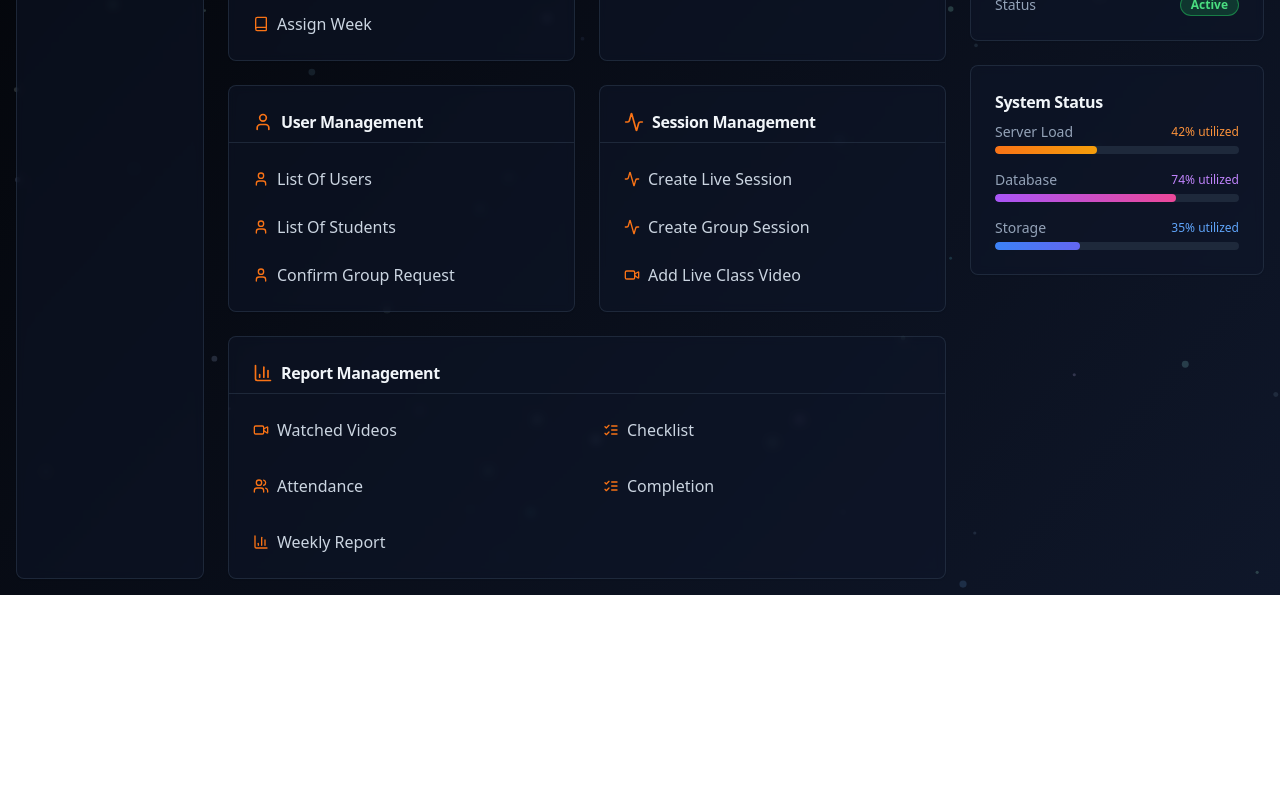
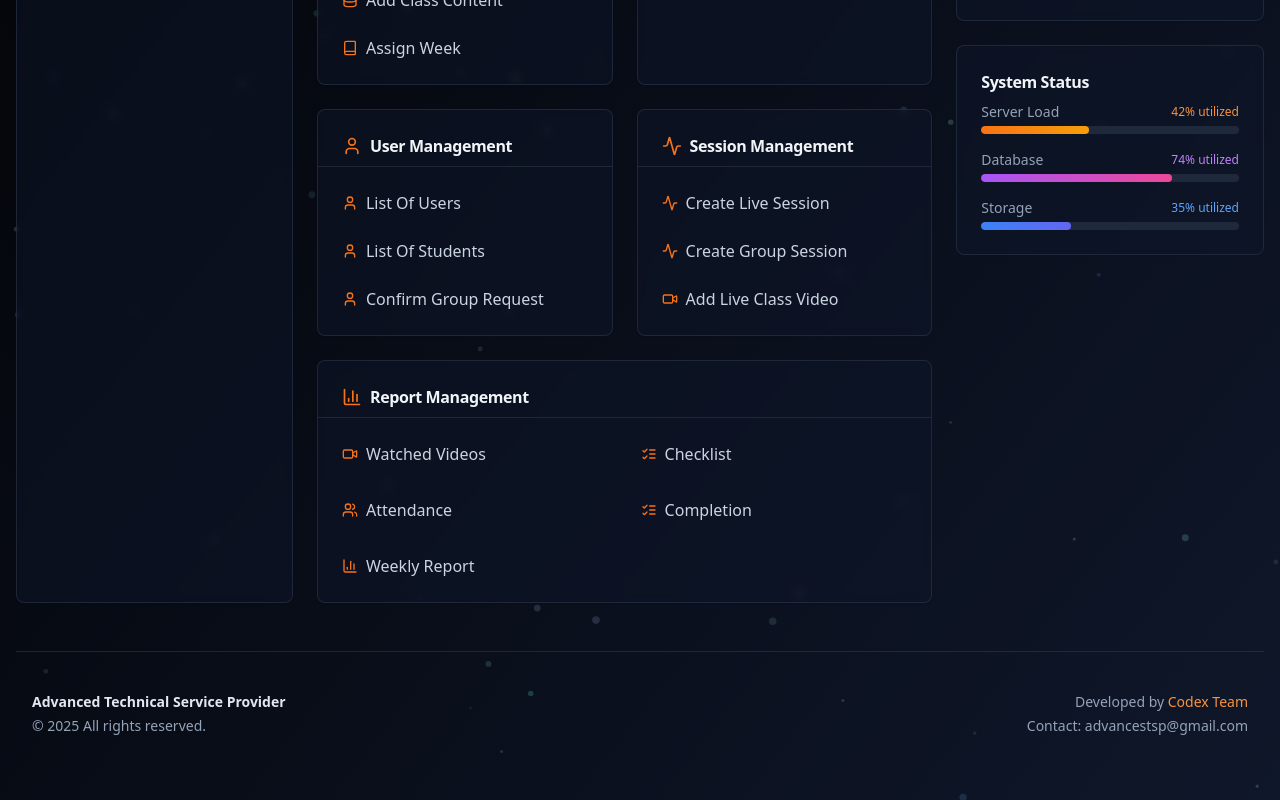
Before and after one commit to abenooo/e-learning, a Next.js app in the folder admin-dashboard/: page /dashboard in a window 1280 px wide. Shown: the part 853-1653 px from the top of the page. Before the commit the page ends 1448 px from the top, so only its background shows below. Built offline with nearby package versions, Linux system fonts and the light colour scheme.

Commit message:
add footer

```diff
--- a/admin-dashboard/app/dashboard/page.tsx
+++ b/admin-dashboard/app/dashboard/page.tsx
@@ -32,7 +32,7 @@ import { Badge } from "@/components/ui/badge"
 import { Avatar, AvatarFallback, AvatarImage } from "@/components/ui/avatar"
 import { NavDropdown } from "@/components/layout/NavDropdown"
 import { NavSubItem } from "@/components/layout/NavSubItem"
-import { StatusItem } from "@/components/layout/StatusItem"
+//import { StatusItem } from "@/components/layout/StatusItem"
 
 export default function Dashboard() {
   const [theme, setTheme] = useState<"dark" | "light">("dark")
@@ -104,8 +104,6 @@ export default function Dashboard() {
         ctx.fill()
       }
     }
-
-
     const particles: Particle[] = []
     const particleCount = 100
     for (let i = 0; i < particleCount; i++) {
@@ -208,9 +206,9 @@ export default function Dashboard() {
           </div>
         </header>
 
-        <div className="grid grid-cols-12 gap-6">
+        <div className="flex gap-6">
           {/* Sidebar */}
-          <div className="col-span-2 md:col-span-2 lg:col-span-[span-3]">
+          <div className="w-72">
             <Card className="bg-slate-900/50 border-slate-700/50 backdrop-blur-sm h-full">
               <CardContent className="p-4 space-y-2">
                 {/* Sidebar Header with Toggle */}
@@ -294,6 +292,7 @@ export default function Dashboard() {
               </CardContent>
             </Card>
           </div>
+
 
 
 
@@ -437,7 +436,7 @@ export default function Dashboard() {
           </div>
 
           {/* Right sidebar */}
-          <div className="col-span-12 lg:col-span-3">
+          <div className="w-80">
             <div className="grid gap-6">
               {/* System time */}
               <Card className="bg-slate-900/50 border-slate-700/50 backdrop-blur-sm overflow-hidden">
@@ -563,6 +562,39 @@ export default function Dashboard() {
             </div>
           </div>
         </div>
+        <footer className="mt-12 border-t border-slate-700/50 pt-10 pb-12 text-slate-400 text-sm">
+  <div className="flex flex-col md:flex-row items-center justify-between gap-4 px-4">
+    {/* Left Section */}
+    <div className="text-center md:text-left">
+      <p className="font-semibold text-slate-200">Advanced Technical Service Provider</p>
+      <p className="mt-1">&copy; {new Date().getFullYear()} All rights reserved.</p>
+    </div>
+
+    {/* Right Section */}
+    <div className="text-center md:text-right space-y-1">
+      <p>
+        Developed by{" "}
+        <a
+          href="https://your-portfolio.com"
+          target="_blank"
+          rel="noopener noreferrer"
+          className="text-orange-400 hover:underline"
+        >
+          Codex Team
+        </a>
+      </p>
+      <p>
+        Contact:{" "}
+        <a
+          href="mailto:contact@yourdomain.com"
+          className="hover:text-orange-400 transition-colors"
+        >
+        advancestsp@gmail.com
+        </a>
+      </p>
+    </div>
+  </div>
+</footer>
       </div>
     </div>
   )
```
Lines whose indentation alone changed are shown as unchanged.
